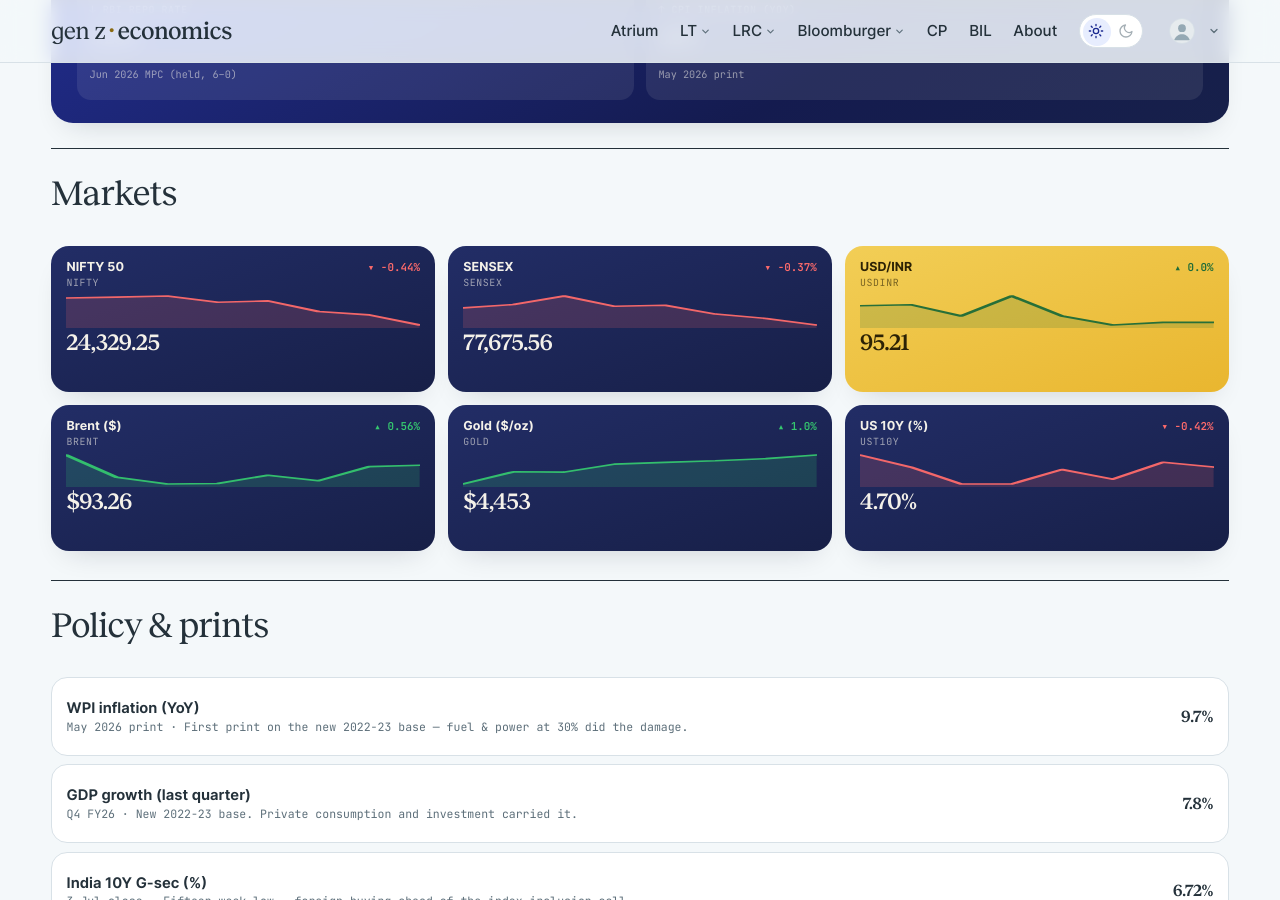
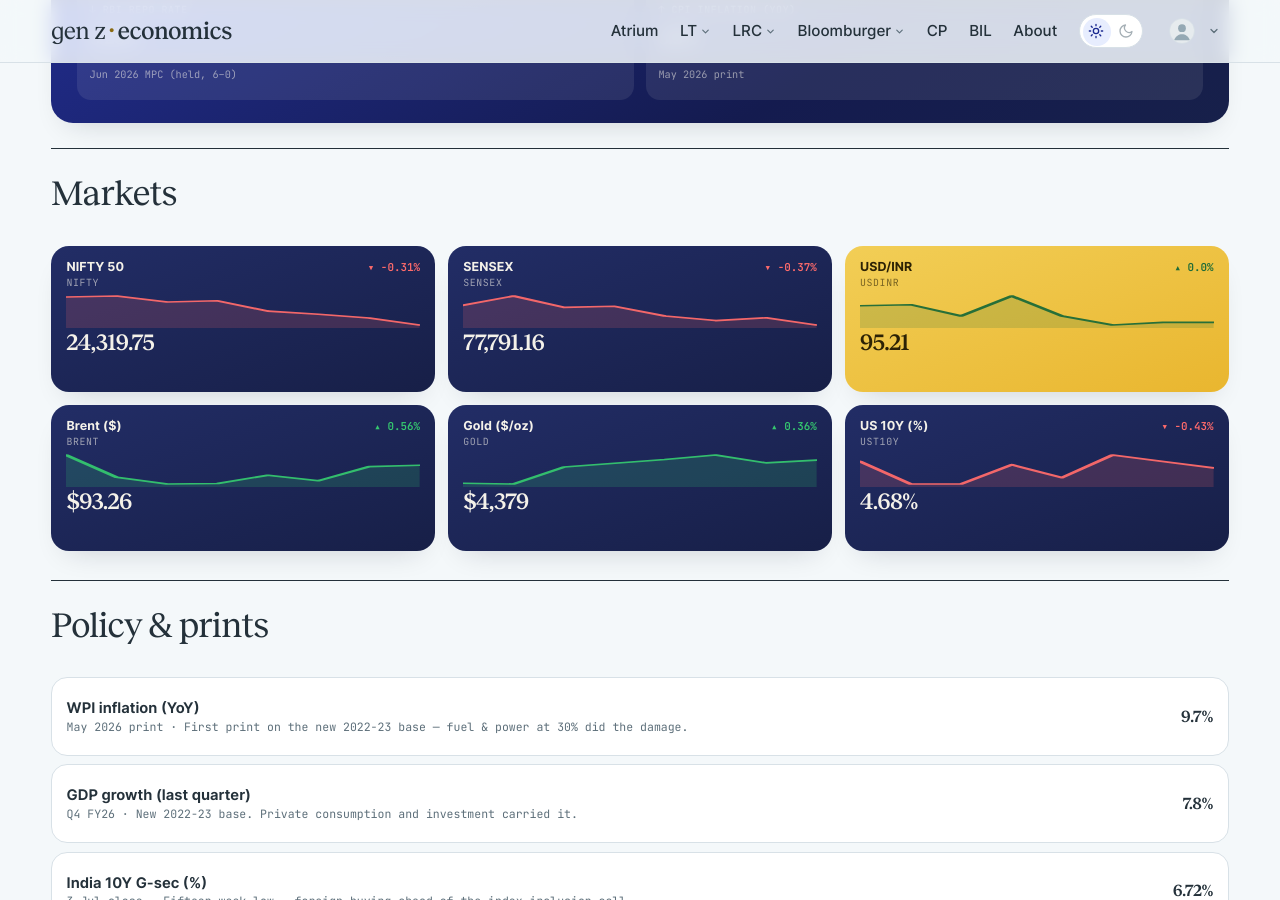
Before and after one commit to harsharya7021/genz-economics.com, a Jekyll site: the page built from macro-watch.html, in a window 1280 px wide and 900 px high, scrolled down 599 px. Built offline with Jekyll 4.4.1, drawn with Linux system fonts in a browser that asks for light colours; comment, search, counter and statistics services are not loaded.

Commit message:
data: morning market refresh

```diff
--- a/_data/macro.json
+++ b/_data/macro.json
@@ -1,34 +1,34 @@
 {
-  "as_of": "13 Aug 2026 close",
+  "as_of": "14 Aug 2026 close",
   "auto": {
     "nifty": {
       "label": "NIFTY 50",
-      "v": "24,329.25",
-      "chg": -0.44,
+      "v": "24,319.75",
+      "chg": -0.31,
       "spark": [
-        24614.9,
         24624.65,
         24636.0,
         24570.65,
         24583.801,
         24471.699,
         24435.949,
-        24329.25
+        24395.85,
+        24319.75
       ]
     },
     "sensex": {
       "label": "SENSEX",
-      "v": "77,675.56",
+      "v": "77,791.16",
       "chg": -0.37,
       "spark": [
-        78428.953,
         78581.0,
         78954.758,
         78499.172,
         78542.438,
         78154.25,
         77966.352,
-        77675.562
+        78079.961,
+        77791.156
       ]
     },
     "usdinr": {
@@ -63,32 +63,32 @@
     },
     "gold": {
       "label": "Gold ($/oz)",
-      "v": "$4,453",
-      "chg": 1.0,
+      "v": "$4,379",
+      "chg": 0.36,
       "spark": [
-        4095.4,
         4245.8,
         4242.0,
         4340.7,
         4361.8,
         4383.0,
         4408.9,
-        4453.0
+        4363.6,
+        4379.4
       ]
     },
     "ust10y": {
       "label": "US 10Y (%)",
-      "v": "4.70%",
-      "chg": -0.42,
+      "v": "4.68%",
+      "chg": -0.43,
       "spark": [
-        4.75,
         4.7,
         4.63,
         4.63,
         4.69,
         4.65,
         4.72,
-        4.7
+        4.7,
+        4.68
       ]
     }
   },
--- a/_data/markets.yml
+++ b/_data/markets.yml
@@ -2,38 +2,38 @@
 # USD/INR) are refreshed each weekday morning by the market-data workflow;
 # the India 10Y G-Sec line is maintained by hand. Do not hand-edit the
 # live tickers — the job overwrites them.
-as_of: 13 Aug 2026
+as_of: 14 Aug 2026
 tickers:
 - symbol: NIFTY 50
   code: ^NSEI
-  value: 24,329.25
-  change: −106.70
-  pct: −0.44%
+  value: 24,319.75
+  change: −76.10
+  pct: −0.31%
   dir: down
   spark:
-  - 24614.9
   - 24624.65
   - 24636.0
   - 24570.65
   - 24583.801
   - 24471.699
   - 24435.949
-  - 24329.25
+  - 24395.85
+  - 24319.75
 - symbol: SENSEX
   code: BSE
-  value: 77,675.56
-  change: −290.79
+  value: 77,791.16
+  change: −288.80
   pct: −0.37%
   dir: down
   spark:
-  - 78428.953
   - 78581.0
   - 78954.758
   - 78499.172
   - 78542.438
   - 78154.25
   - 77966.352
-  - 77675.562
+  - 78079.961
+  - 77791.156
 - symbol: USD / INR
   code: FX
   value: '95.21'
```
